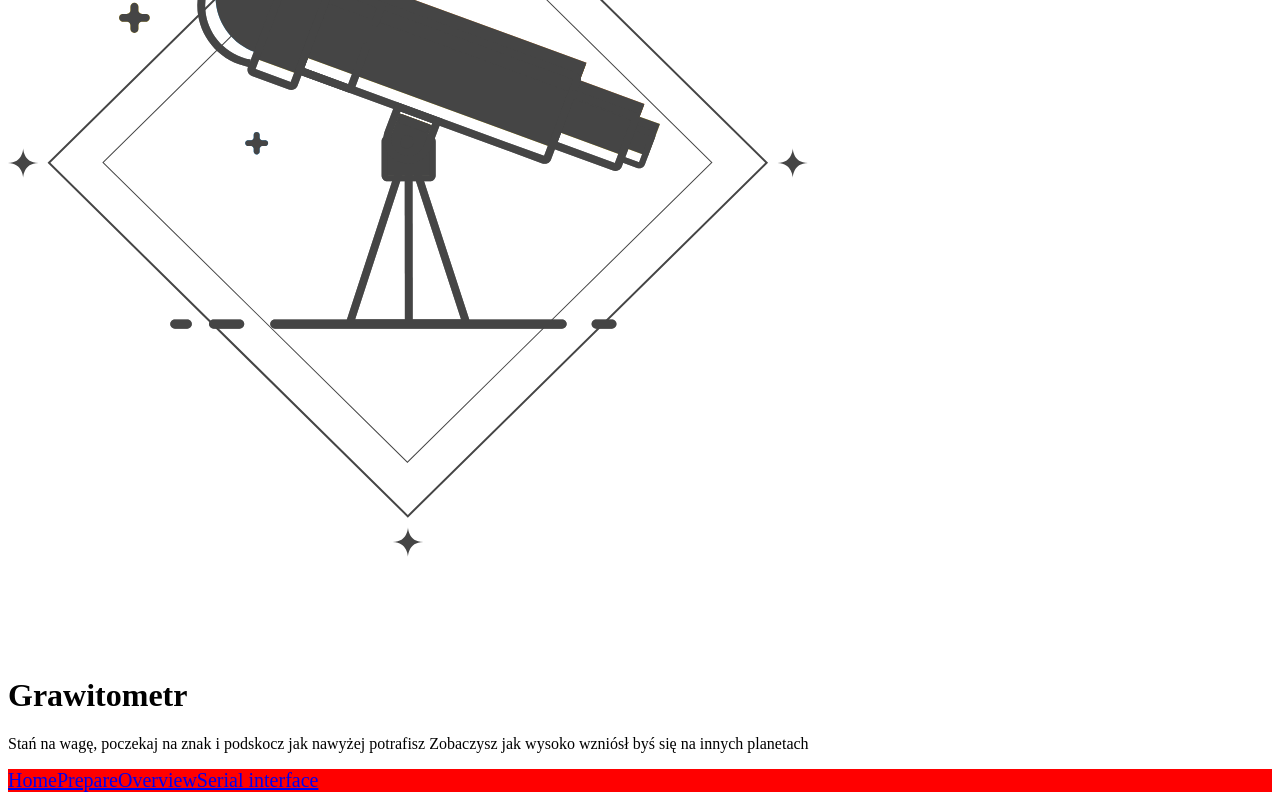
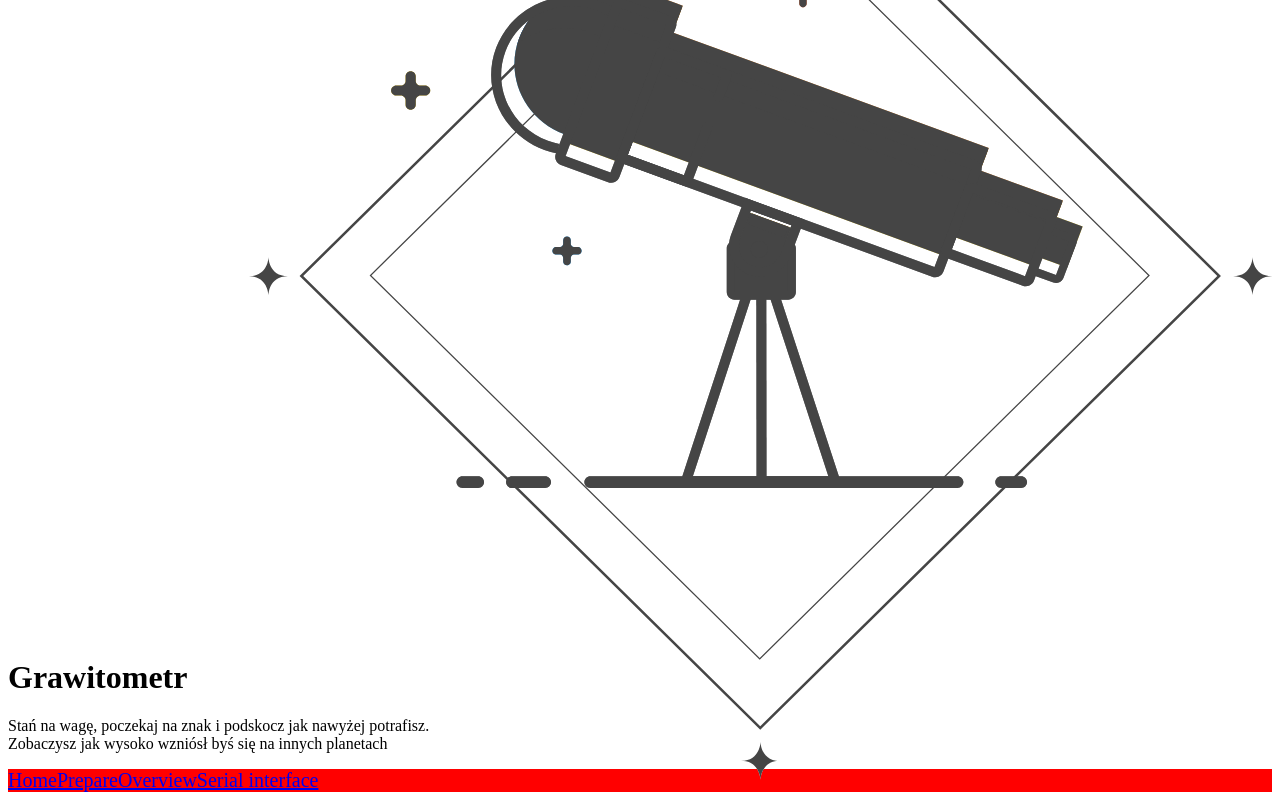
Before and after one commit to TakeMyFeathers/grawitometr_planetarium, a Vue app: page / in a window 1280 px wide. Shown: the part 251-1051 px from the top of the page. Built offline with nearby package versions, Linux system fonts and the light colour scheme; the HTML template or start-up script is replaced by a standard one.

Commit message:
Add simple media-queries

```diff
--- a/src-tauri/tauri.conf.json
+++ b/src-tauri/tauri.conf.json
@@ -34,7 +34,7 @@
     },
     "windows": [
       {
-        "fullscreen": false,
+        "fullscreen": true,
         "resizable": true,
         "title": "grawitometr",
         "width": 800,
--- a/src/views/Home.vue
+++ b/src/views/Home.vue
@@ -2,22 +2,20 @@
 
 <template>
   <div class="flex flex-col text-center items-center px-24">
-    <div class="home-logo">
+    <div class="home-logo h-[400px] w-[400px] lg:w-[800px] lg:h-[800px]">
       <img class="active-logo" src="/images/active-logo.svg" />
       <img class="inactive-logo" src="/images/idle-logo.svg" />
     </div>
-    <h1 class="text-[150px] uppercase tracking-widest">Grawitometr</h1>
-    <p class="text-[75px]">
-      Stań na wagę, poczekaj na znak i podskocz jak nawyżej potrafisz Zobaczysz
-      jak wysoko wzniósł byś się na innych planetach
+    <h1 class="text-6xl lg:text-[150px] uppercase tracking-widest ">Grawitometr</h1>
+    <p class="leading-normal p-10 text-4xl lg:text-[75px]">
+      Stań na wagę, poczekaj na znak i podskocz jak nawyżej potrafisz. <br/>Zobaczysz jak wysoko wzniósł byś się na innych
+      planetach
     </p>
   </div>
 </template>
 
 <style scoped lang="scss">
 .home-logo {
-  width: 800px;
-  height: 800px;
   margin-bottom: 120px;
   position: relative;
   display: grid;
--- a/src/views/Prepare.vue
+++ b/src/views/Prepare.vue
@@ -66,7 +66,7 @@ nextTick(() => {
 </script>
 
 <template>
-  <div class="flex flex-col text-center justify-center items-center px-24">
+  <div class="flex flex-col text-center justify-center items-center px-24 overflow-hidden">
     <h1 class="ml4">
       <span class="letters letters-1">Do skoku</span>
       <span class="letters letters-2">Gotowi</span>
--- a/src/views/SerialInterface.vue
+++ b/src/views/SerialInterface.vue
@@ -1,3 +1,17 @@
+<template>
+  <form class="row" @submit.prevent="listPorts">
+    <button type="submit">List Ports</button>
+  </form>
+
+  <form class="row" @submit.prevent="openPort">
+    <input id="listPorts-input" v-model="portName" placeholder="Port name..." />
+    <button type="submit">Open</button>
+  </form>
+
+  <p>{{ listPortsMsg }}</p>
+  <p>{{ openPortMsg }}</p>
+</template>
+
 <script setup lang="ts">
 import { ref } from "vue";
 import { invoke } from "@tauri-apps/api/tauri";
@@ -6,8 +20,6 @@ import { listen } from "@tauri-apps/api/event";
 const listPortsMsg = ref("");
 const openPortMsg = ref("");
 const portName = ref("");
-const baud = ref("");
-const timeout = ref("");
 const readData = ref();
 
 async function listPorts() {
@@ -18,8 +30,8 @@ async function openPort() {
   openPortMsg.value = await invoke("serial_open", {
     msg: {
       port: portName.value,
-      baud: parseInt(baud.value),
-      read_timout_ms: parseInt(timeout.value),
+      baud: 115200,
+      read_timout_ms: 50,
     },
   });
 }
@@ -28,27 +40,8 @@ listen("serial-read", (event) => {
   const values = event.payload as Uint8Array
   const avg = Math.floor(values.reduce((a, b) => a + b) / values.length)
   readData.value = avg
-
-  console.log(avg)
 });
 </script>
-
-<template>
-  <form class="row" @submit.prevent="listPorts">
-    <button type="submit">List Ports</button>
-  </form>
-
-  <form class="row" @submit.prevent="openPort">
-    <input id="listPorts-input" v-model="portName" placeholder="Port name..." />
-    <input id="listPorts-input" v-model="baud" placeholder="115200" />
-    <input id="listPorts-input" v-model="timeout" placeholder="50" />
-    <button type="submit">Open</button>
-  </form>
-
-  <p>{{ listPortsMsg }}</p>
-  <p>{{ openPortMsg }}</p>
-  <p>{{ readData }}</p>
-</template>
 
 <style scoped lang="scss">
 input {
--- a/tailwind.config.js
+++ b/tailwind.config.js
@@ -5,6 +5,9 @@ export default {
     "./src/**/*.{vue,js,ts,jsx,tsx}",
   ],
   theme: {
+    screens:{
+      'lg': '2000px'
+    },
     extend: {
       fontFamily: {
         'bellefair':['Bellefair', 'serif']
```
